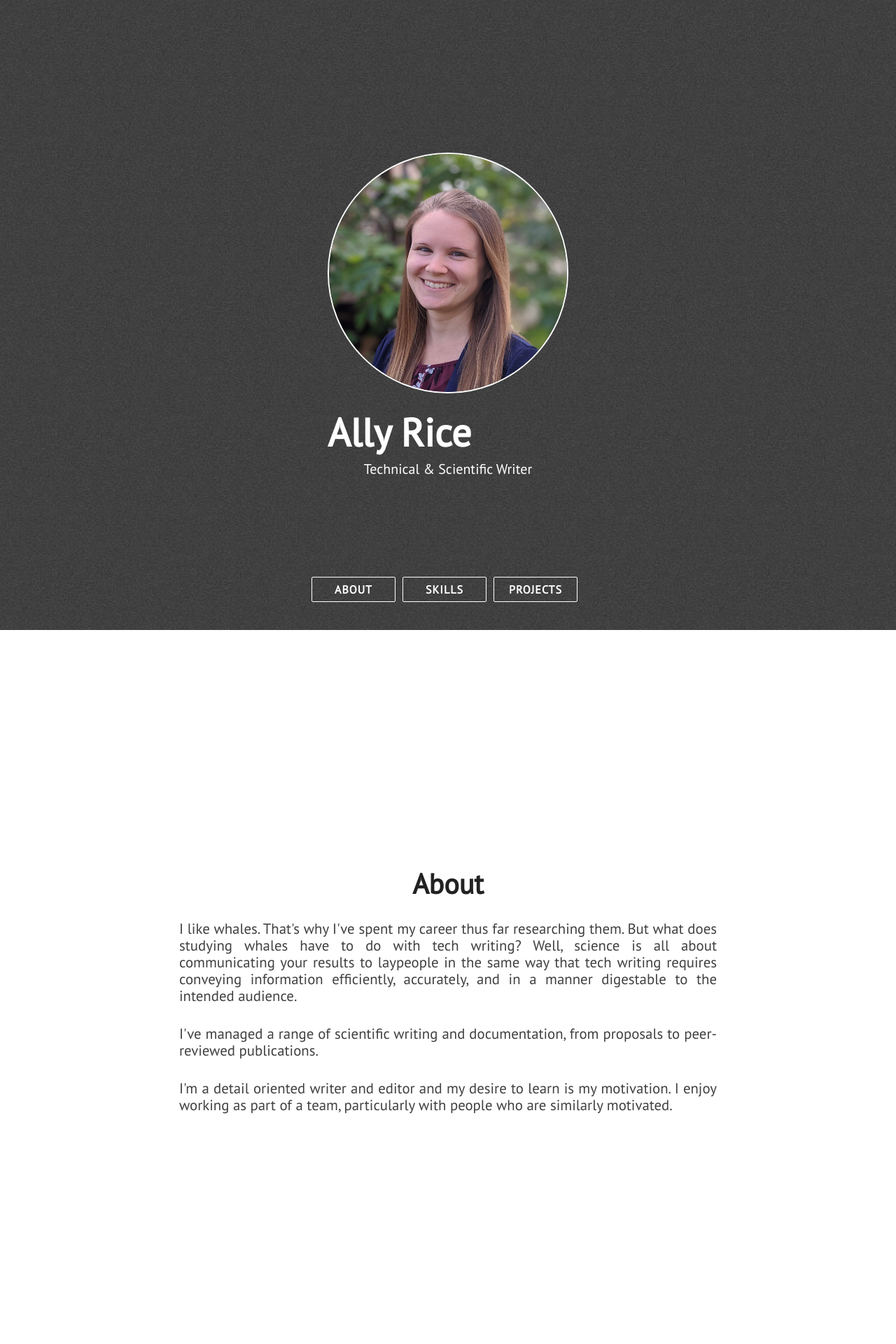
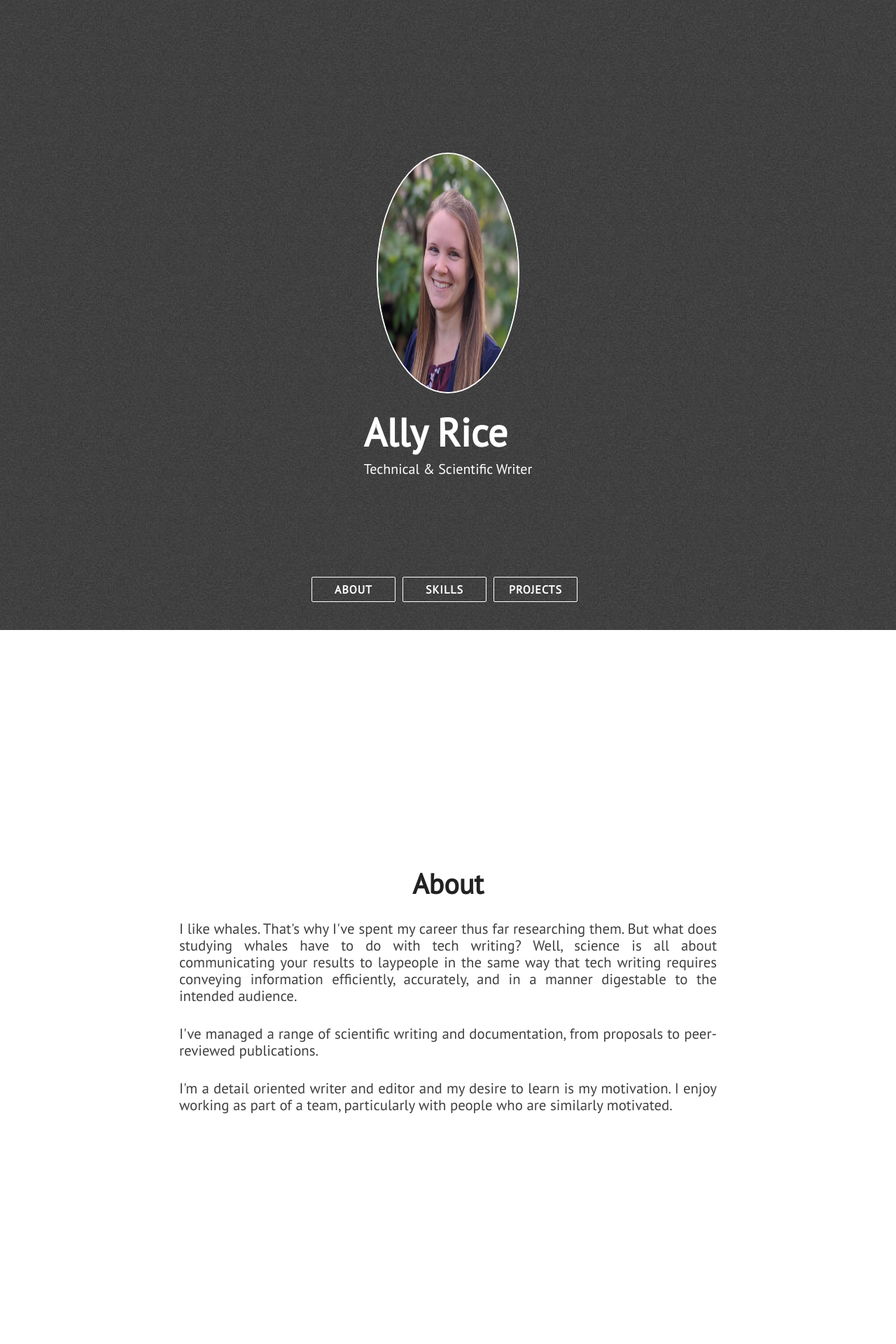
Before and after one commit to alrice12/alrice12.github.io, a Jekyll site: the page built from index.html, in a window 1280 px wide. Shown: the top 1920 px of the page at 70% size. Built offline with Jekyll 4.4.1, drawn with Linux system fonts in a browser that asks for light colours; nearby versions of some CDN libraries.

Commit message:
Update main.css

```diff
--- a/assets/css/main.css
+++ b/assets/css/main.css
@@ -37,6 +37,7 @@ img {
   font-size: 80px;
   font-size: 3.5rem;
   font-family: 'PT Sans', Arial, Helvetica, sans-serif;
+  text-align: center;
   font-weight: bold;
 }
 
@@ -381,7 +382,7 @@ img {
 
 .profile-pic {
   border-radius: 50%;
-  width: 340px;
+  width: 200px;
   height: 340px;
   border: solid 2px white;
 }
```
